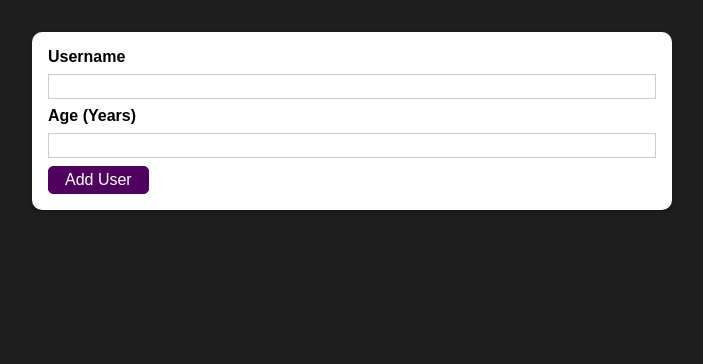
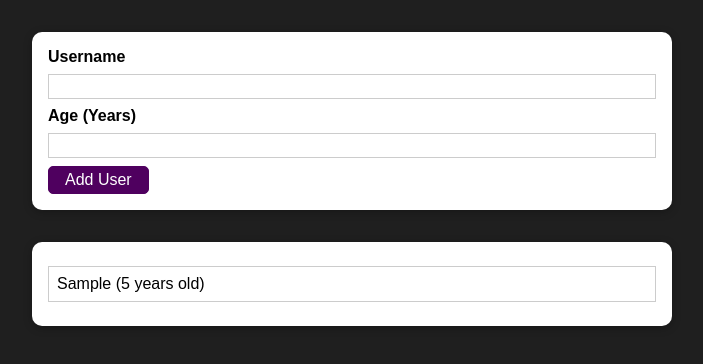
Before and after one commit to abdallah-alaff96/Login-using-Username-and-Age-Demo-React, a React (Create React App) app: page / in a window 1280 px wide. Both pictures are taken after typing "Sample", "5" into the empty fields and a click on the button "Add User". Shown: the top 364 px of the page, without its empty margins (288-991 px from the left). Built offline with nearby package versions, Linux system fonts and the light colour scheme.

Commit message:
Add UsersList and continue passing the entered data to it

```diff
--- a/src/App.js
+++ b/src/App.js
@@ -1,5 +1,6 @@
 import React, { useState } from "react";
 import AddUser from "./Components/Users/AddUser";
+import UsersList from "./Components/Users/UsersList";
 
 function App() {
   const UsersDataBaseArr = [];
@@ -10,10 +11,11 @@ function App() {
       return [userData, ...prevDataBaseUpdate];
     });
   };
-  console.log(usersInfo);
+
   return (
     <div>
       <AddUser onSaveEnteredData={saveEnteredDataHandler} />
+      <UsersList items={usersInfo}></UsersList>
     </div>
   );
 }
--- /dev/null
+++ b/src/Components/Users/UserList.module.css
@@ -0,0 +1,16 @@
+.users {
+  margin: 2rem auto;
+  width: 90%;
+  max-width: 40rem;
+}
+
+.users ul {
+  list-style: none;
+  padding: 1rem;
+}
+
+.users li {
+  border: 1px solid #ccc;
+  margin: 0.5rem 0;
+  padding: 0.5rem;
+}
--- /dev/null
+++ b/src/Components/Users/UsersList.js
@@ -0,0 +1,20 @@
+import React from "react";
+import Card from "../UI/Card";
+import classes from "./UserList.module.css";
+
+const UsersList = (props) => {
+  console.log(props.items);
+  return (
+    <Card className={classes.users}>
+      <ul>
+        {props.items.map((eachUser) => (
+          <li key={eachUser.id}>
+            {eachUser.userName} ({eachUser.age} years old)
+          </li>
+        ))}
+      </ul>
+    </Card>
+  );
+};
+
+export default UsersList;
```
